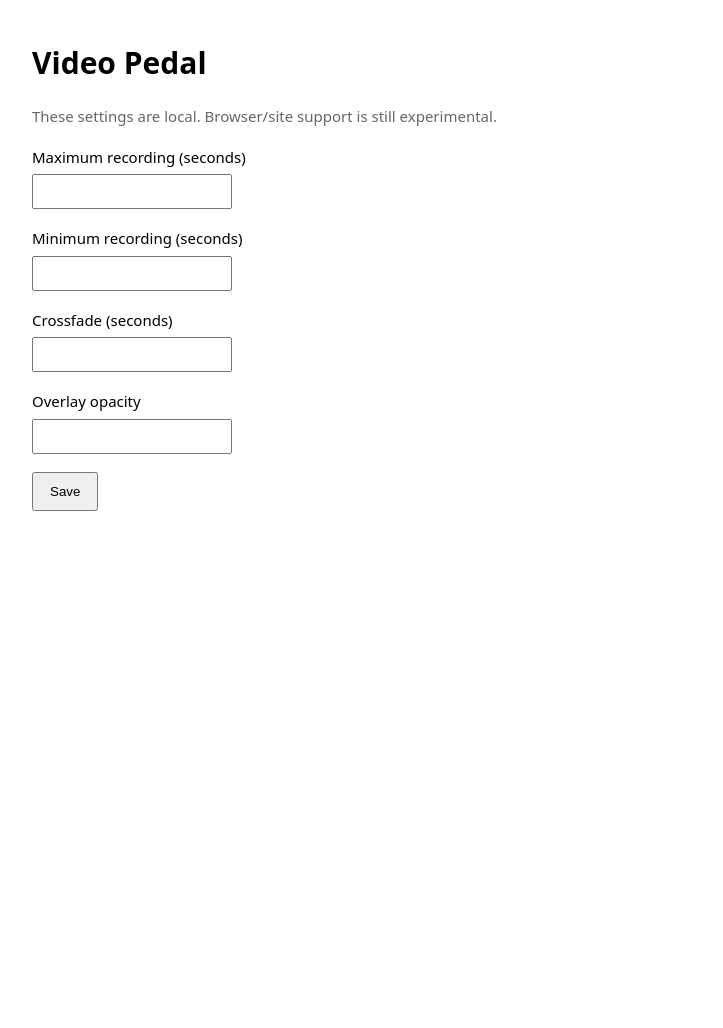
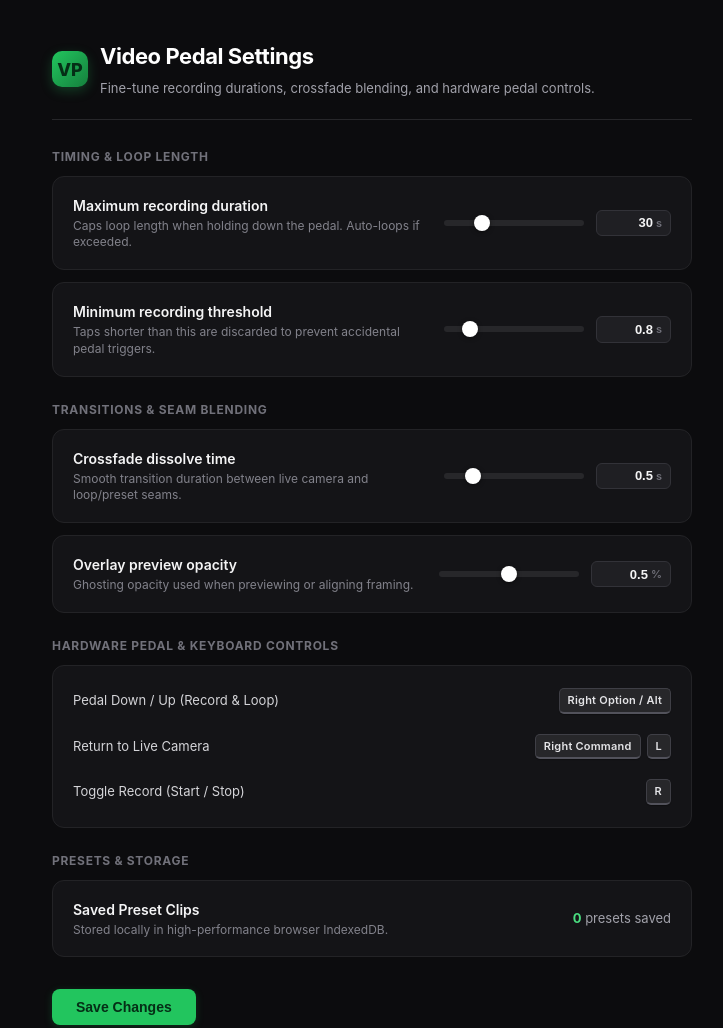
Before and after one commit to samirpatil2000/veloop, a website with bundled scripts: page extension/src/options/options.html in a window 1280 px wide. Shown: the top 1028 px of the page, without its empty margins (268-991 px from the left). Before the commit the page ends 800 px from the top, so only its background shows below. Built offline with nearby package versions, Linux system fonts and the light colour scheme; some packages are replaced by stand-ins of ours.

Commit message:
Revamp options UI with enhanced layout, synchronized controls, and new styling

```diff
--- /dev/null
+++ b/extension/src/options/options.css
@@ -0,0 +1,278 @@
+* {
+  box-sizing: border-box;
+  margin: 0;
+  padding: 0;
+}
+
+body {
+  background-color: #0c0c0e;
+  color: #f4f4f5;
+  font-family: -apple-system, BlinkMacSystemFont, "Segoe UI", Roboto, Helvetica, Arial, sans-serif;
+  font-size: 14px;
+  line-height: 1.5;
+  min-height: 100vh;
+  padding: 40px 20px 80px;
+  display: flex;
+  justify-content: center;
+}
+
+.container {
+  width: 100%;
+  max-width: 640px;
+}
+
+/* Header */
+header {
+  margin-bottom: 28px;
+  padding-bottom: 20px;
+  border-bottom: 1px solid #27272a;
+}
+
+.brand {
+  display: flex;
+  align-items: center;
+  gap: 12px;
+}
+
+.logo-icon {
+  width: 36px;
+  height: 36px;
+  background: linear-gradient(135deg, #22c55e, #15803d);
+  border-radius: 10px;
+  display: flex;
+  align-items: center;
+  justify-content: center;
+  font-weight: 800;
+  font-size: 18px;
+  color: #052e16;
+  box-shadow: 0 4px 12px rgba(34, 197, 94, 0.25);
+}
+
+h1 {
+  font-size: 22px;
+  font-weight: 700;
+  letter-spacing: -0.02em;
+  color: #ffffff;
+}
+
+.subtitle {
+  margin-top: 6px;
+  color: #a1a1aa;
+  font-size: 13px;
+}
+
+/* Section & Cards */
+.section-title {
+  font-size: 12px;
+  font-weight: 700;
+  color: #71717a;
+  text-transform: uppercase;
+  letter-spacing: 0.06em;
+  margin: 24px 0 10px;
+}
+
+.card {
+  background: #141417;
+  border: 1px solid #232326;
+  border-radius: 12px;
+  padding: 18px 20px;
+  margin-bottom: 12px;
+  transition: border-color 0.15s ease;
+}
+
+.card:hover {
+  border-color: #323238;
+}
+
+/* Setting Rows */
+.setting-row {
+  display: flex;
+  justify-content: space-between;
+  align-items: center;
+  gap: 16px;
+}
+
+.setting-info {
+  flex: 1;
+}
+
+.setting-title {
+  font-size: 14px;
+  font-weight: 600;
+  color: #f4f4f5;
+  margin-bottom: 2px;
+}
+
+.setting-desc {
+  font-size: 12px;
+  color: #82828b;
+  line-height: 1.4;
+}
+
+/* Controls */
+.control-group {
+  display: flex;
+  align-items: center;
+  gap: 12px;
+}
+
+input[type="range"] {
+  -webkit-appearance: none;
+  appearance: none;
+  width: 140px;
+  height: 6px;
+  background: #27272a;
+  border-radius: 3px;
+  outline: none;
+  cursor: pointer;
+  transition: background 0.15s;
+}
+
+input[type="range"]:hover {
+  background: #3f3f46;
+}
+
+input[type="range"]::-webkit-slider-thumb {
+  -webkit-appearance: none;
+  appearance: none;
+  width: 16px;
+  height: 16px;
+  border-radius: 50%;
+  background: #ffffff;
+  box-shadow: 0 1px 4px rgba(0,0,0,0.5);
+  cursor: pointer;
+  transition: transform 0.1s, background 0.1s;
+}
+
+input[type="range"]::-webkit-slider-thumb:hover {
+  transform: scale(1.15);
+  background: #4ade80;
+}
+
+.number-badge {
+  display: flex;
+  align-items: center;
+  background: #1f1f23;
+  border: 1px solid #323238;
+  border-radius: 6px;
+  padding: 4px 8px;
+}
+
+input[type="number"] {
+  background: transparent;
+  border: none;
+  color: #f4f4f5;
+  font-size: 13px;
+  font-weight: 600;
+  width: 48px;
+  text-align: right;
+  outline: none;
+  -moz-appearance: textfield;
+}
+
+input[type="number"]::-webkit-outer-spin-button,
+input[type="number"]::-webkit-inner-spin-button {
+  -webkit-appearance: none;
+  margin: 0;
+}
+
+.unit {
+  color: #71717a;
+  font-size: 11px;
+  font-weight: 600;
+  margin-left: 3px;
+}
+
+/* Keyboard Cheat Sheet */
+.shortcuts-card {
+  display: flex;
+  flex-direction: column;
+  gap: 12px;
+}
+
+.shortcut-item {
+  display: flex;
+  justify-content: space-between;
+  align-items: center;
+  padding: 4px 0;
+}
+
+.shortcut-label {
+  font-size: 13px;
+  color: #d4d4d8;
+}
+
+.key-combo {
+  display: flex;
+  gap: 6px;
+}
+
+kbd {
+  display: inline-block;
+  background: #27272a;
+  color: #e4e4e7;
+  border: 1px solid #3f3f46;
+  border-bottom: 2px solid #52525b;
+  border-radius: 5px;
+  padding: 3px 8px;
+  font-size: 11px;
+  font-family: inherit;
+  font-weight: 600;
+  letter-spacing: 0.02em;
+  box-shadow: 0 1px 1px rgba(0,0,0,0.3);
+}
+
+/* Preset Health */
+.health-stat {
+  font-size: 13px;
+  color: #a1a1aa;
+}
+
+.health-stat strong {
+  color: #4ade80;
+  font-weight: 700;
+}
+
+/* Action Bar */
+.action-bar {
+  margin-top: 32px;
+  display: flex;
+  align-items: center;
+  gap: 14px;
+}
+
+.save-btn {
+  background: #22c55e;
+  color: #052e16;
+  border: none;
+  border-radius: 8px;
+  padding: 10px 24px;
+  font-size: 14px;
+  font-weight: 700;
+  cursor: pointer;
+  transition: all 0.15s ease;
+  box-shadow: 0 2px 8px rgba(34, 197, 94, 0.2);
+}
+
+.save-btn:hover {
+  background: #16a34a;
+  color: #ffffff;
+  box-shadow: 0 4px 14px rgba(34, 197, 94, 0.35);
+  transform: translateY(-1px);
+}
+
+.save-btn:active {
+  transform: translateY(0);
+}
+
+.save-status {
+  font-size: 13px;
+  font-weight: 600;
+  color: #4ade80;
+  opacity: 0;
+  transition: opacity 0.2s ease;
+}
+
+.save-status.visible {
+  opacity: 1;
+}
--- a/extension/src/options/options.html
+++ b/extension/src/options/options.html
@@ -1,39 +1,139 @@
 <!doctype html>
-<html>
+<html lang="en">
   <head>
     <meta charset="utf-8">
-    <meta name="viewport" content="width=device-width,initial-scale=1">
+    <meta name="viewport" content="width=device-width, initial-scale=1">
     <title>Video Pedal Settings</title>
-    <style>
-      body { max-width: 680px; margin: 40px auto; padding: 0 20px; font: 15px/1.5 system-ui; }
-      label { display: block; margin: 18px 0; }
-      input { display: block; margin-top: 6px; padding: 8px; width: 180px; }
-      button { padding: 10px 16px; }
-      .note { color: #666; }
-    </style>
+    <link rel="stylesheet" href="options.css">
   </head>
   <body>
-    <h1>Video Pedal</h1>
-    <p class="note">These settings are local. Browser/site support is still experimental.</p>
+    <div class="container">
+      <header>
+        <div class="brand">
+          <div class="logo-icon">VP</div>
+          <div>
+            <h1>Video Pedal Settings</h1>
+            <p class="subtitle">Fine-tune recording durations, crossfade blending, and hardware pedal controls.</p>
+          </div>
+        </div>
+      </header>
 
-    <label>Maximum recording (seconds)
-      <input id="maxRecordingSeconds" type="number" min="1" max="300" step="1">
-    </label>
+      <!-- Timing & Recording -->
+      <div class="section-title">Timing & Loop Length</div>
 
-    <label>Minimum recording (seconds)
-      <input id="minRecordingSeconds" type="number" min="0.1" max="30" step="0.1">
-    </label>
+      <div class="card">
+        <div class="setting-row">
+          <div class="setting-info">
+            <div class="setting-title">Maximum recording duration</div>
+            <div class="setting-desc">Caps loop length when holding down the pedal. Auto-loops if exceeded.</div>
+          </div>
+          <div class="control-group">
+            <input id="maxRecordingSeconds_range" type="range" min="1" max="120" step="1">
+            <div class="number-badge">
+              <input id="maxRecordingSeconds" type="number" min="1" max="120" step="1">
+              <span class="unit">s</span>
+            </div>
+          </div>
+        </div>
+      </div>
 
-    <label>Crossfade (seconds)
-      <input id="crossfadeSeconds" type="number" min="0" max="5" step="0.1">
-    </label>
+      <div class="card">
+        <div class="setting-row">
+          <div class="setting-info">
+            <div class="setting-title">Minimum recording threshold</div>
+            <div class="setting-desc">Taps shorter than this are discarded to prevent accidental pedal triggers.</div>
+          </div>
+          <div class="control-group">
+            <input id="minRecordingSeconds_range" type="range" min="0.1" max="5.0" step="0.1">
+            <div class="number-badge">
+              <input id="minRecordingSeconds" type="number" min="0.1" max="5.0" step="0.1">
+              <span class="unit">s</span>
+            </div>
+          </div>
+        </div>
+      </div>
 
-    <label>Overlay opacity
-      <input id="overlayOpacity" type="number" min="0" max="1" step="0.05">
-    </label>
+      <!-- Transitions & Compositor -->
+      <div class="section-title">Transitions & Seam Blending</div>
 
-    <button id="save">Save</button>
-    <span id="saved"></span>
+      <div class="card">
+        <div class="setting-row">
+          <div class="setting-info">
+            <div class="setting-title">Crossfade dissolve time</div>
+            <div class="setting-desc">Smooth transition duration between live camera and loop/preset seams.</div>
+          </div>
+          <div class="control-group">
+            <input id="crossfadeSeconds_range" type="range" min="0" max="3.0" step="0.1">
+            <div class="number-badge">
+              <input id="crossfadeSeconds" type="number" min="0" max="3.0" step="0.1">
+              <span class="unit">s</span>
+            </div>
+          </div>
+        </div>
+      </div>
+
+      <div class="card">
+        <div class="setting-row">
+          <div class="setting-info">
+            <div class="setting-title">Overlay preview opacity</div>
+            <div class="setting-desc">Ghosting opacity used when previewing or aligning framing.</div>
+          </div>
+          <div class="control-group">
+            <input id="overlayOpacity_range" type="range" min="0" max="1" step="0.05">
+            <div class="number-badge">
+              <input id="overlayOpacity" type="number" min="0" max="1" step="0.05">
+              <span class="unit">%</span>
+            </div>
+          </div>
+        </div>
+      </div>
+
+      <!-- Hardware Controls -->
+      <div class="section-title">Hardware Pedal & Keyboard Controls</div>
+
+      <div class="card shortcuts-card">
+        <div class="shortcut-item">
+          <span class="shortcut-label">Pedal Down / Up (Record & Loop)</span>
+          <div class="key-combo">
+            <kbd>Right Option / Alt</kbd>
+          </div>
+        </div>
+        <div class="shortcut-item">
+          <span class="shortcut-label">Return to Live Camera</span>
+          <div class="key-combo">
+            <kbd>Right Command</kbd>
+            <kbd>L</kbd>
+          </div>
+        </div>
+        <div class="shortcut-item">
+          <span class="shortcut-label">Toggle Record (Start / Stop)</span>
+          <div class="key-combo">
+            <kbd>R</kbd>
+          </div>
+        </div>
+      </div>
+
+      <!-- Preset Library Status -->
+      <div class="section-title">Presets & Storage</div>
+
+      <div class="card">
+        <div class="setting-row">
+          <div class="setting-info">
+            <div class="setting-title">Saved Preset Clips</div>
+            <div class="setting-desc">Stored locally in high-performance browser IndexedDB.</div>
+          </div>
+          <div class="health-stat">
+            <strong id="presetsCount">0</strong> presets saved
+          </div>
+        </div>
+      </div>
+
+      <!-- Explicit Save Action Bar -->
+      <div class="action-bar">
+        <button id="save" class="save-btn">Save Changes</button>
+        <span id="saved" class="save-status">✓ Settings saved</span>
+      </div>
+    </div>
 
     <script src="options.js"></script>
   </body>
--- a/extension/src/options/options.ts
+++ b/extension/src/options/options.ts
@@ -1,3 +1,5 @@
+import { getAllClips } from "../core/clip-store";
+
 const ids = [
   "maxRecordingSeconds",
   "minRecordingSeconds",
@@ -5,13 +7,46 @@ const ids = [
   "overlayOpacity",
 ] as const;
 
+function bindRangeAndNumber(id: string) {
+  const numInput = document.getElementById(id) as HTMLInputElement | null;
+  const rangeInput = document.getElementById(`${id}_range`) as HTMLInputElement | null;
+
+  if (numInput && rangeInput) {
+    rangeInput.addEventListener("input", () => {
+      numInput.value = rangeInput.value;
+    });
+    numInput.addEventListener("input", () => {
+      rangeInput.value = numInput.value;
+    });
+  }
+}
+
 async function load(): Promise<void> {
+  // Bind synchronized controls
+  for (const id of ids) {
+    bindRangeAndNumber(id);
+  }
+
+  // Load settings from storage
   const result = await chrome.storage.local.get("settings");
   const settings = result.settings ?? {};
 
   for (const id of ids) {
-    const input = document.getElementById(id) as HTMLInputElement;
-    input.value = String(settings[id] ?? "");
+    const numInput = document.getElementById(id) as HTMLInputElement | null;
+    const rangeInput = document.getElementById(`${id}_range`) as HTMLInputElement | null;
+    const val = settings[id] ?? (id === "maxRecordingSeconds" ? 30 : id === "minRecordingSeconds" ? 0.8 : id === "crossfadeSeconds" ? 0.5 : 0.5);
+
+    if (numInput) numInput.value = String(val);
+    if (rangeInput) rangeInput.value = String(val);
+  }
+
+  // Load preset count
+  try {
+    const clips = await getAllClips();
+    const countEl = document.getElementById("presetsCount");
+    if (countEl) countEl.textContent = String(clips.length);
+  } catch {
+    // Non-critical if IndexedDB fails in options context
   }
 }
 
@@ -20,13 +55,32 @@ async function save(): Promise<void> {
   const next = { ...current };
 
   for (const id of ids) {
-    next[id] = Number((document.getElementById(id) as HTMLInputElement).value);
+    const el = document.getElementById(id) as HTMLInputElement;
+    if (el) {
+      next[id] = Number(el.value);
+    }
   }
 
   await chrome.storage.local.set({ settings: next });
-  document.getElementById("saved")!.textContent = " Saved";
-  setTimeout(() => (document.getElementById("saved")!.textContent = ""), 1200);
+
+  // Broadcast settings update
+  try {
+    await chrome.runtime.sendMessage({
+      type: "PEDAL_UPDATE_SETTINGS",
+      payload: next,
+    });
+  } catch {
+    // Background might not have active tab
+  }
+
+  const savedEl = document.getElementById("saved");
+  if (savedEl) {
+    savedEl.classList.add("visible");
+    setTimeout(() => {
+      savedEl.classList.remove("visible");
+    }, 1800);
+  }
 }
 
-document.getElementById("save")!.addEventListener("click", save);
+document.getElementById("save")?.addEventListener("click", save);
 void load();
--- a/scripts/build.mjs
+++ b/scripts/build.mjs
@@ -18,6 +18,7 @@ const bundles = {
   "extension/src/popup/popup.css": "popup.css",
   "extension/src/popup/popup.ts": "popup.js",
   "extension/src/options/options.html": "options.html",
+  "extension/src/options/options.css": "options.css",
   "extension/src/options/options.ts": "options.js"
 };
 
```
